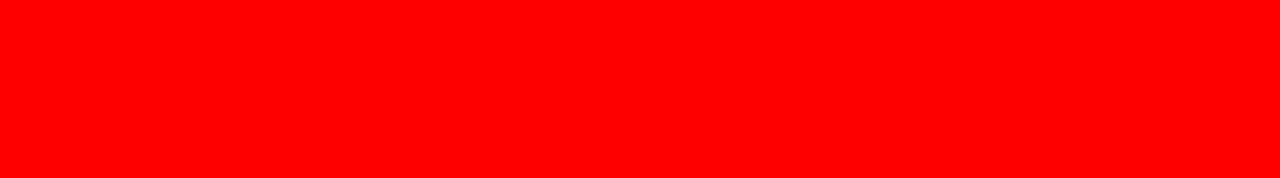
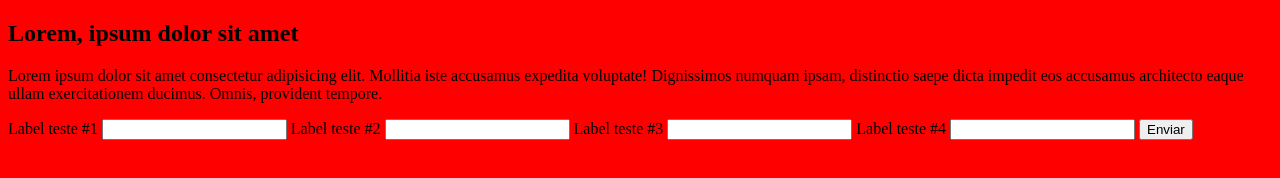
Before and after one commit to matutaj/Anprendendo_JavaScript, a plain HTML site: page modelo/index.html in a window 1280 px wide. Drawn offline with Linux system fonts and the light colour scheme.

Commit message:
adicionando container no html

```diff
--- a/modelo/index.html
+++ b/modelo/index.html
@@ -5,9 +5,33 @@
     <meta http-equiv="X-UA-Compatible" content="IE=edge" />
     <meta name="viewport" content="width=device-width, initial-scale=1.0" />
     <title>modelo</title>
-    <link rel="stylesheet" href="./assets/css/style.css">
+    <link rel="stylesheet" href="./assets/css/style.css" />
   </head>
   <body>
+    <section class="container">
+      <h1>Lorem, ipsum dolor sit amet</h1>
+      <p>
+        Lorem ipsum dolor sit amet consectetur adipisicing elit. Mollitia iste
+        accusamus expedita voluptate! Dignissimos numquam ipsam, distinctio
+        saepe dicta impedit eos accusamus architecto eaque ullam exercitationem
+        ducimus. Omnis, provident tempore.
+      </p>
+
+      <form action="">
+        <label for="input-teste-1">Label teste #1</label>
+        <input type="text" id="input-teste-1" />
+
+        <label for="input-teste-2">Label teste #2</label>
+        <input type="text" id="input-teste-2" />
+
+        <label for="input-teste-3">Label teste #3</label>
+        <input type="text" id="input-teste-3" />
+
+        <label for="input-teste-4">Label teste #4</label>
+        <input type="text" id="input-teste-4" />
+        <button>Enviar</button>
+      </form>
+    </section>
 
     <script src="./assets/js/main.js"></script>
   </body>
```
